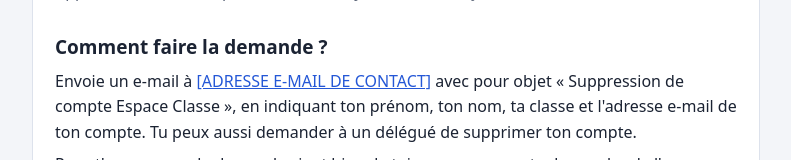
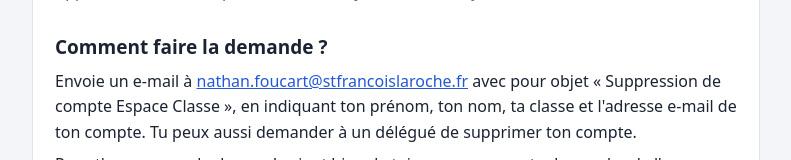
Before and after one commit to betaflop/espace-classe, a website: page delete-account.html in a window 1280 px wide. Shown: the part 121-281 px from the top of the page, without its empty margins (244-1035 px from the left). Drawn offline with Linux system fonts and the light colour scheme.

Commit message:
Update contact email for account deletion request

```diff
--- a/delete-account.html
+++ b/delete-account.html
@@ -26,7 +26,7 @@
   <p class="soft">Application et site « Espace Classe » — Lycée Saint-François d'Assise.</p>
 
   <h2>Comment faire la demande ?</h2>
-  <p>Envoie un e-mail à <a href="mailto:[ADRESSE E-MAIL DE CONTACT]">[ADRESSE E-MAIL DE CONTACT]</a> avec pour objet « Suppression de compte Espace Classe », en indiquant ton prénom, ton nom, ta classe et l'adresse e-mail de ton compte. Tu peux aussi demander à un délégué de supprimer ton compte.</p>
+  <p>Envoie un e-mail à <a href="mailto:nathan.foucart@stfrancoislaroche.fr">nathan.foucart@stfrancoislaroche.fr</a> avec pour objet « Suppression de compte Espace Classe », en indiquant ton prénom, ton nom, ta classe et l'adresse e-mail de ton compte. Tu peux aussi demander à un délégué de supprimer ton compte.</p>
   <p>Pour t'assurer que la demande vient bien de toi, nous pouvons te demander de l'envoyer depuis l'adresse e-mail du compte. Si la demande concerne un élève mineur, un parent ou représentant légal peut l'envoyer.</p>
 
   <h2>Que se passe-t-il ensuite ?</h2>
```
